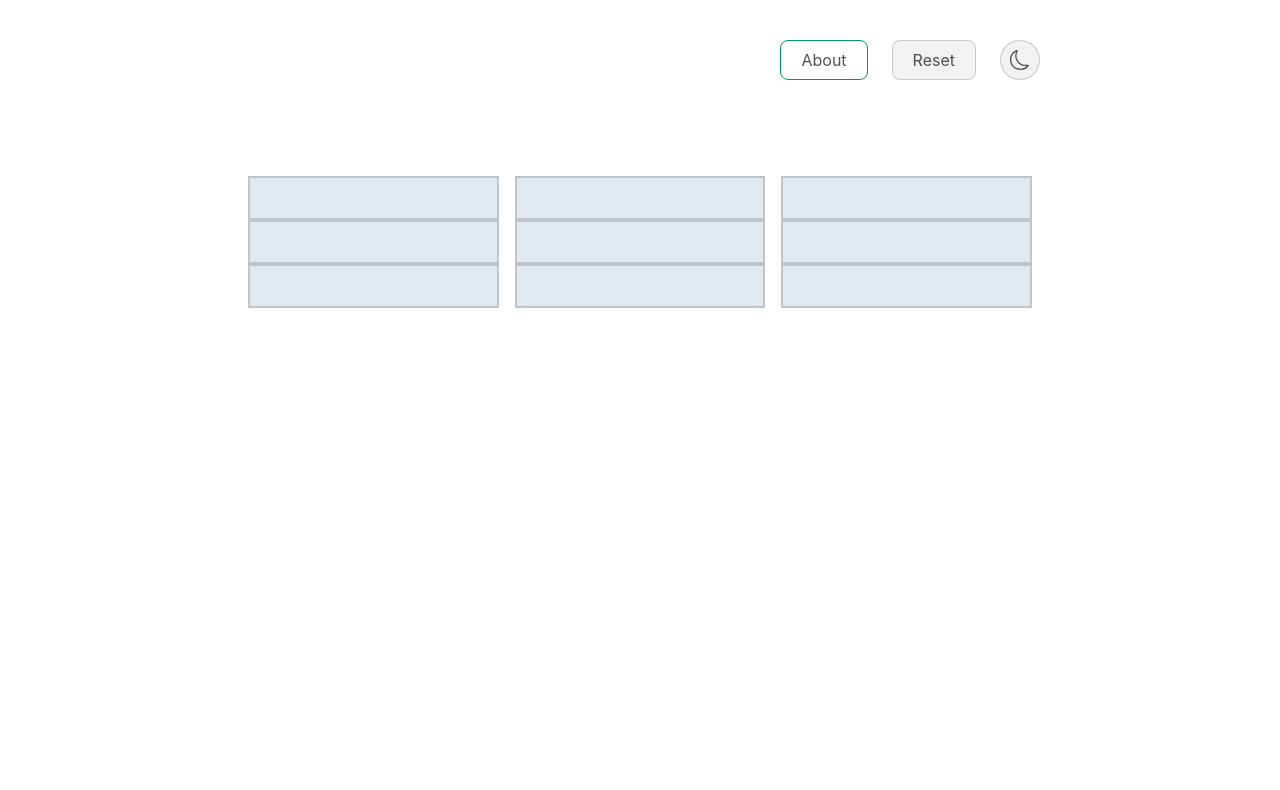
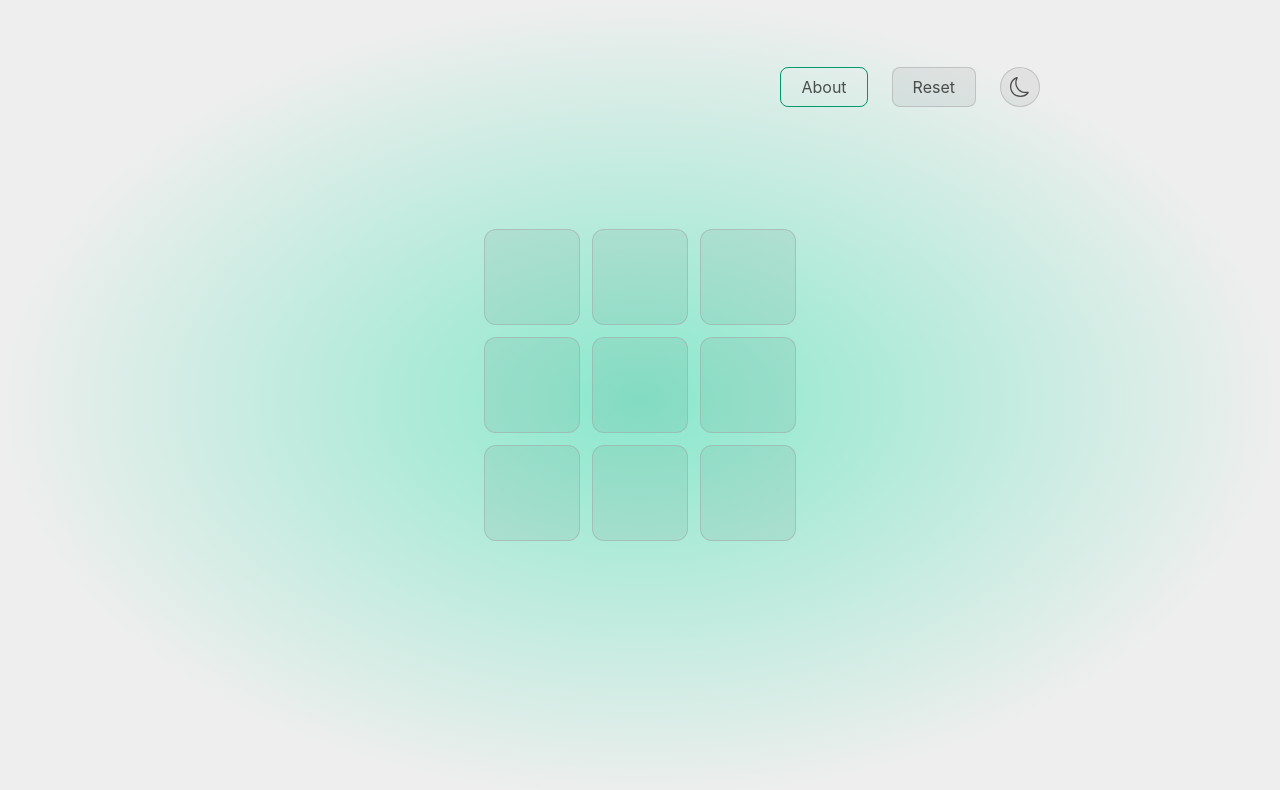
Before and after one commit to erffon/xo-game, a Next.js app: page /playground in a window 1280 px wide. Shown: the top 790 px of the page. Built offline with nearby package versions, Linux system fonts and the light colour scheme.

Commit message:
game cells ui created

```diff
--- a/pages/playground/Board.tsx
+++ b/pages/playground/Board.tsx
@@ -2,10 +2,12 @@ import Square from "./Square";
 
 const Board = ({ squares, onClick }) => {
   return (
-    <div className="grid grid-cols-3">
-      {squares.map((square, i) => {
-        return <Square value={square} key={i} onClick={() => onClick(i)} />;
-      })}
+    <div className="grid grid-cols-5 justify-items-center">
+      <div className="col-span-3 grid grid-cols-3 gap-3 col-start-2">
+        {squares.map((square, i) => {
+          return <Square value={square} key={i} onClick={() => onClick(i)} />;
+        })}
+      </div>
     </div>
   );
 };
--- a/pages/playground/Square.tsx
+++ b/pages/playground/Square.tsx
@@ -8,7 +8,9 @@ import React from "react";
 const Square = ({ value, onClick }) => {
   return (
     <button
-      className="mx-2 px-5 py-5 bg-slate-200 border-2 border-borders"
+      className={`w-24 h-24 bg-secondary-light border-borders border rounded-xl ${
+        !value ? "hover:border-2 hover:shadow-md" : ""
+      }`}
       onClick={onClick}
     >
       {value}
--- a/pages/playground/index.tsx
+++ b/pages/playground/index.tsx
@@ -18,12 +18,12 @@ const Game = () => {
   };
 
   return (
-    <>
+    <div className="bg-light h-screen">
       <Navbar />
       <div className="container py-24">
         <Board onClick={handleClick} squares={board} />
       </div>
-    </>
+    </div>
   );
 };
 
```
